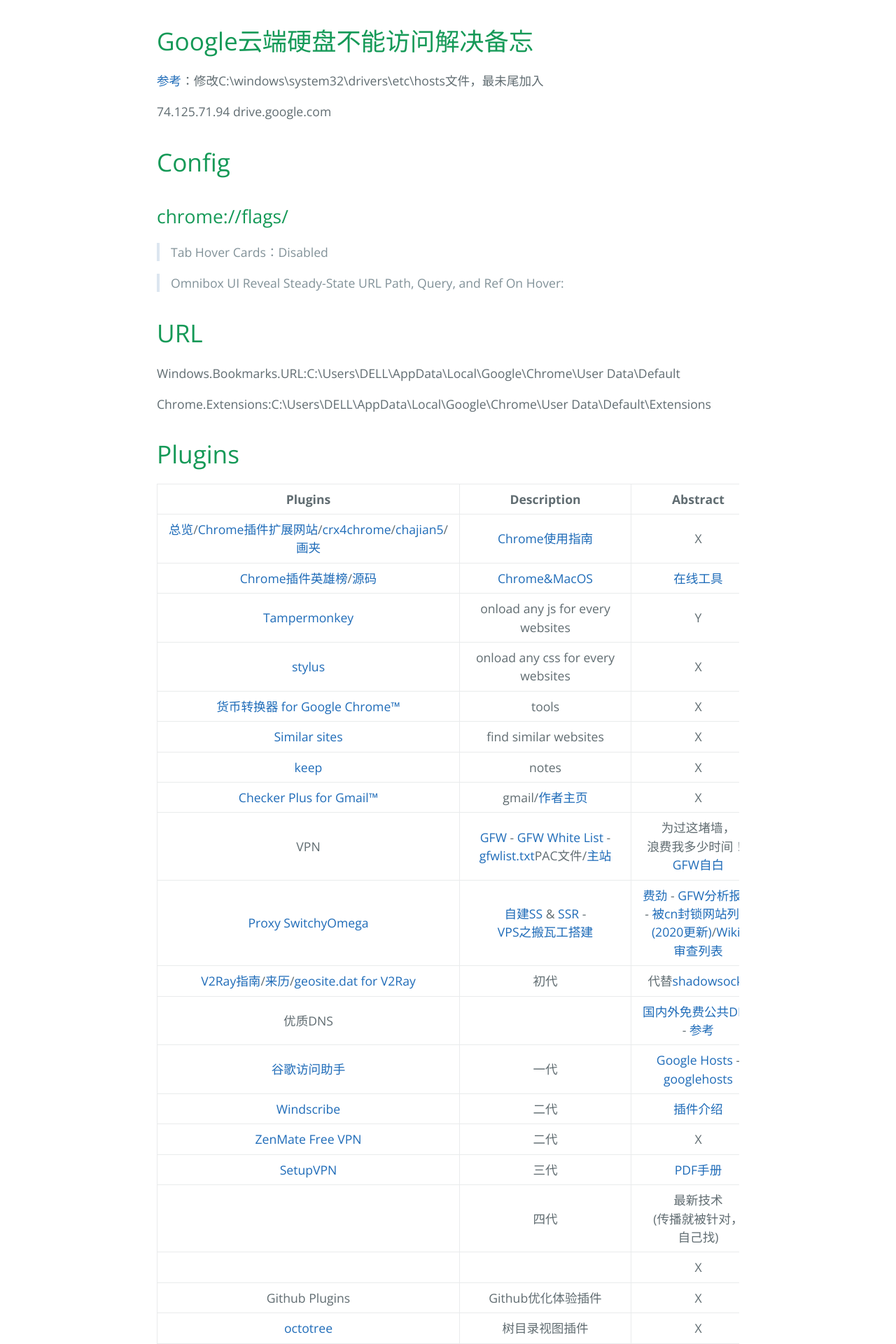
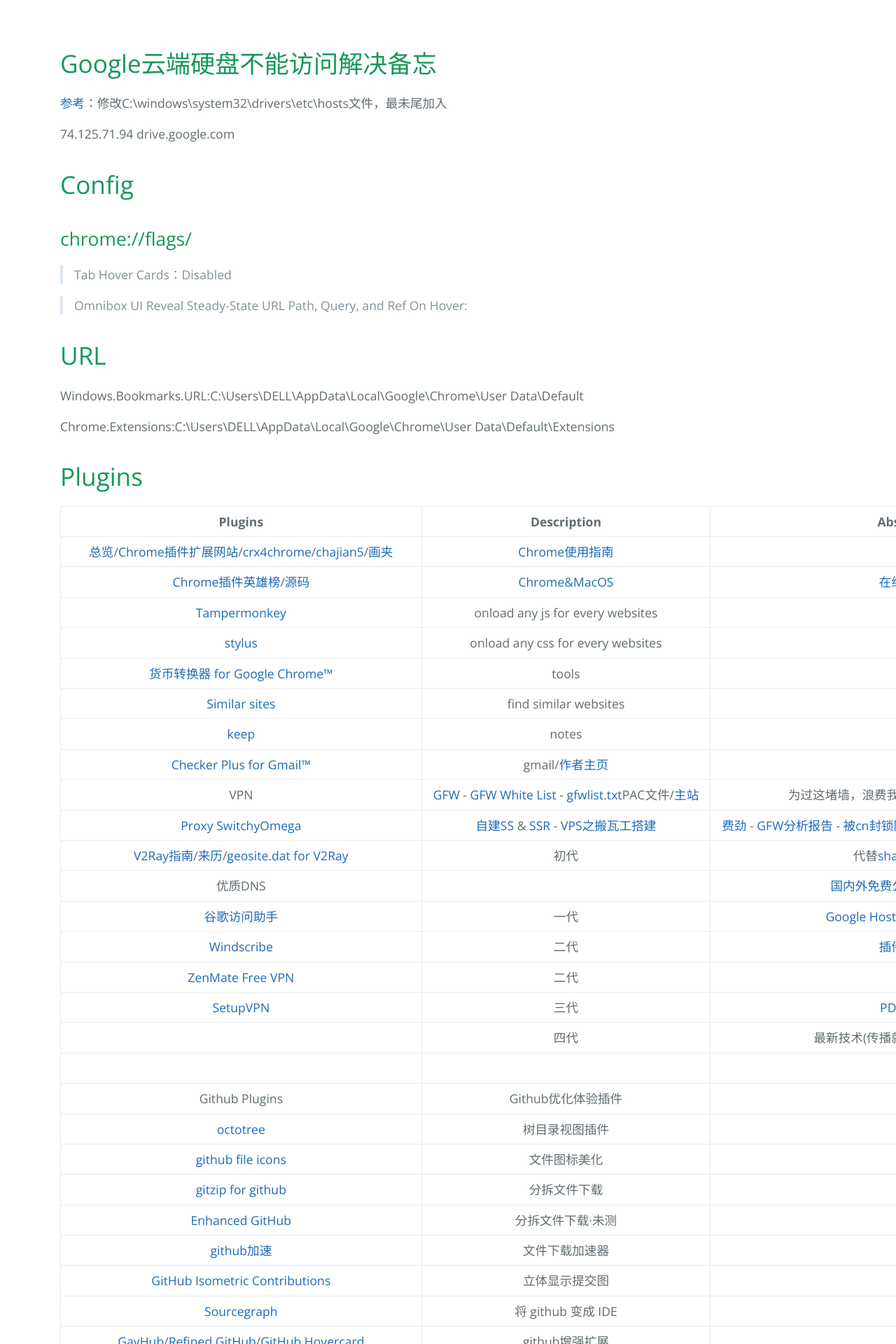
Before and after one commit to AmbroseRen/test, a Jekyll site: the page built from Doc/Tools/Chrome.md, in a window 1280 px wide. Shown: the top 1920 px of the page at 70% size. Built offline with Jekyll 4.4.1, drawn with Linux system fonts in a browser that asks for light colours; nearby versions of some CDN libraries; our own code applies the rules of GitHub Pages for plain Markdown files; library files that are not in the unit come from our copies; the repository's description, which GitHub fills in, is left out; some of the changed text lies outside the part shown.

Commit message:
Update Chrome.md

```diff
--- a/Doc/Tools/Chrome.md
+++ b/Doc/Tools/Chrome.md
@@ -1,3 +1,8 @@
+<style type="text/css">
+#content {margin-left: -10px;}
+#content table {width:1500px;}
+</style>
+
 # Google云端硬盘不能访问解决备忘
 
 [参考](hosts.md)：修改C:\windows\system32\drivers\etc\hosts文件，最未尾加入
```
